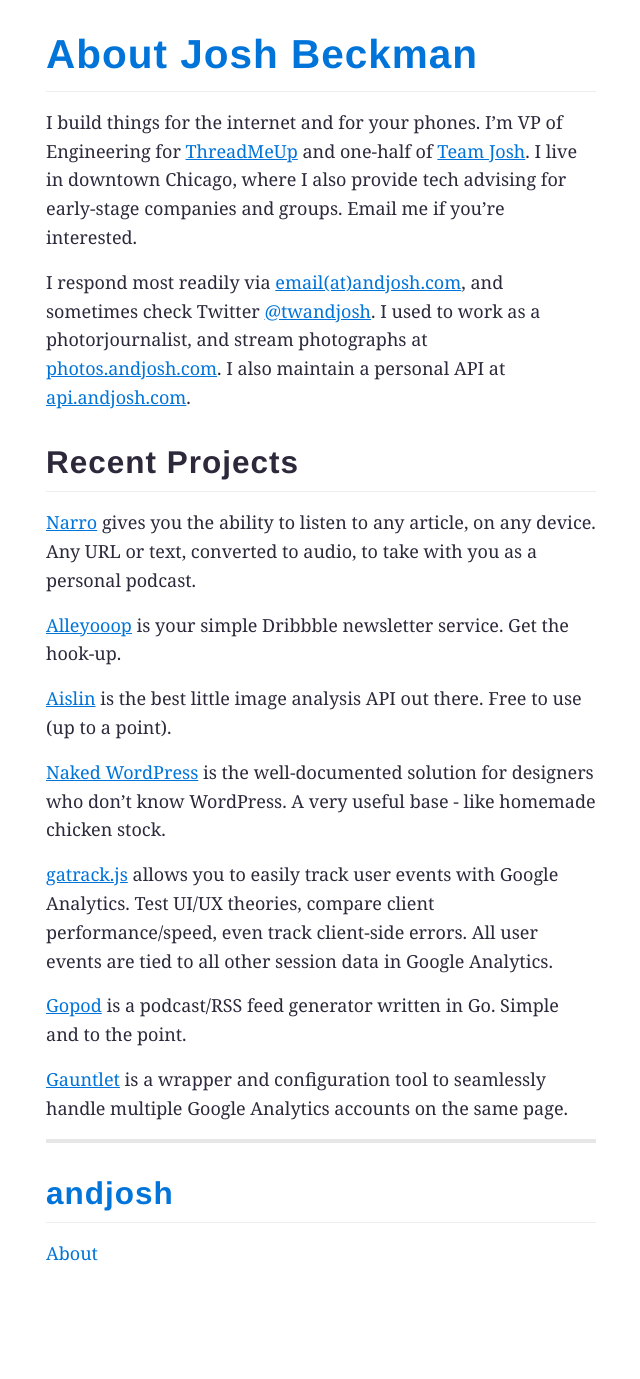
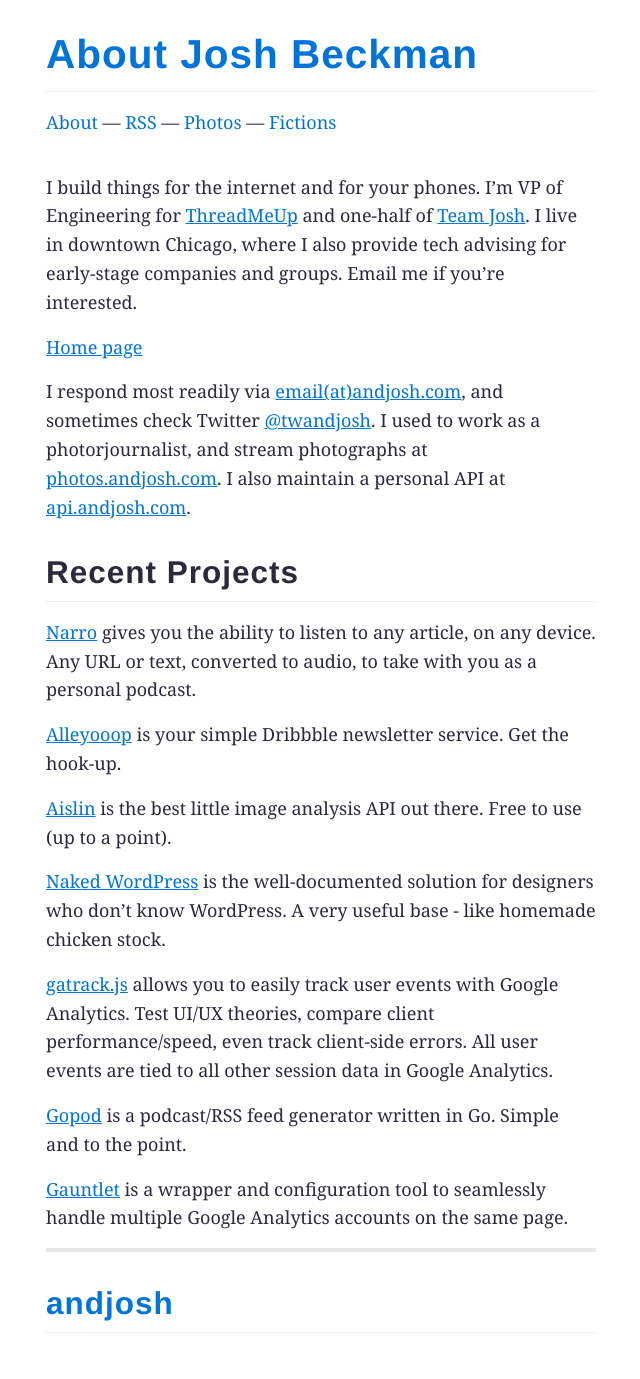
Before and after one commit to joshbeckman/andjosh.github.io, a Jekyll site: the page built from about.md, in a window 1280 px wide. Shown: the whole page, without its empty margins (319-959 px from the left). Built offline with Jekyll 4.4.1, drawn with Linux system fonts in a browser that asks for light colours; Markdown is read by kramdown in place of the engine named in the settings; before the commit the page ends 1334 px from its top, so only the background shows below that.

Commit message:
Added link to home from about

```diff
--- a/_layouts/page.html
+++ b/_layouts/page.html
@@ -2,7 +2,16 @@
 layout: default
 ---
 
-<h1 class=""><a href="{{ page.url }}">{{ page.title }}</a></h1>
+<h1><a href="{{ page.url }}">{{ page.title }}</a></h1>
+<div class="about">
+    <a href="/about" title="About Josh Beckman" rel="about">About</a>
+    &mdash;
+    <a href="/rss.xml" title="Subscribe to the RSS feed" rel="alternate">RSS</a>
+    &mdash;
+    <a href="http://photos.andjosh.com" title="photos.andjosh.com">Photos</a>
+    &mdash;
+    <a href="/fictions" title="Fictions">Fictions</a>
+</div>
 <div class="content">
     {{ content }}
 </div>
@@ -10,6 +19,3 @@
 <h2 class="site-title">
     <a href="/" rel="home" title="{{ site.title }}">{{ site.title }}</a>
 </h2>
-<div class="about">
-    <a href="/about" rel="about" title="About Page">About</a>
-</div>
--- a/about.md
+++ b/about.md
@@ -3,8 +3,9 @@
 title: About Josh Beckman
 permalink: /about/
 ---
+I build things for the internet and for your phones. I'm VP of Engineering for [ThreadMeUp](http://threadmeup.com) and one-half of [Team Josh](http://teamjosh.co). I live in downtown Chicago, where I also provide tech advising for early-stage companies and groups. Email me if you're interested.
 
-I build things for the internet and for your phones. I'm VP of Engineering for [ThreadMeUp](http://threadmeup.com) and one-half of [Team Josh](http://teamjosh.co). I live in downtown Chicago, where I also provide tech advising for early-stage companies and groups. Email me if you're interested.
+[Home page](/)
 
 I respond most readily via [email(at)andjosh.com](mailto:email@andjosh.com), and sometimes check Twitter [@twandjosh](http://twitter.com/twandjosh). I used to work as a photorjournalist, and stream photographs at [photos.andjosh.com](http://photos.andjosh.com). I also maintain a personal API at [api.andjosh.com](http://api.andjosh.com).
 
--- a/index.html
+++ b/index.html
@@ -1,7 +1,7 @@
 ---
 layout: default
 ---
-<h1 class="hand"><a href="/" title="{{ site.title }}">{{ site.title }}</a></h1>
+<h1><a href="/" title="{{ site.title }}">{{ site.title }}</a></h1>
 <div class="about">
     <a href="/about" title="About Josh Beckman" rel="about">About</a>
     &mdash;
```
